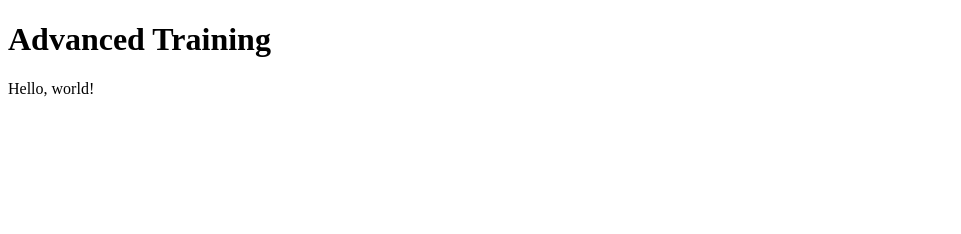
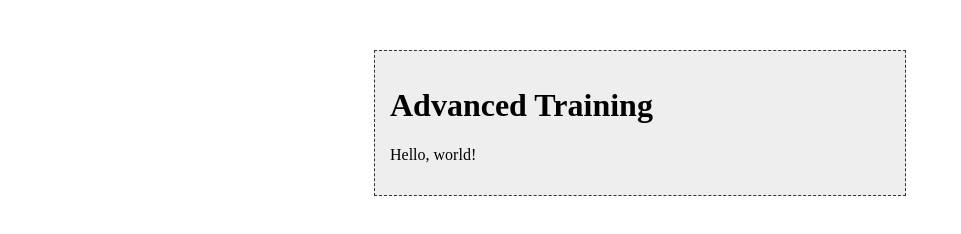
Before and after one commit to radanned/advancedtraining, a plain HTML site: page index.html in a window 1280 px wide. Shown: the whole page, without its empty margins (0-961 px from the left). Drawn offline with Linux system fonts and the light colour scheme.

Commit message:
add css and markup to make it style

```diff
--- a/index.html
+++ b/index.html
@@ -4,10 +4,13 @@
 	<meta charset="utf-8" />
 	<title></title>
 	<meta name="description" content="" />
+<link href="styles.css" rel="stylesheet" rev="stylesheet" type="text/css">
+
 </head>
 <body>
+<div id="content">
 <h1>Advanced Training</h1>
 <p>Hello, world!</p>
-
+</div> <!-- end #content -->
 </body>
 </html>
--- /dev/null
+++ b/styles.css
@@ -0,0 +1,14 @@
+body {
+	margin:50px 0px;
+	padding:0px;
+	text-align:center;
+	}
+
+#content {
+	width:500px;
+	margin:0px auto;
+	text-align:left;
+	padding:15px;
+	border:1px dashed #333;
+	background-color:#eee;
+	}
```
